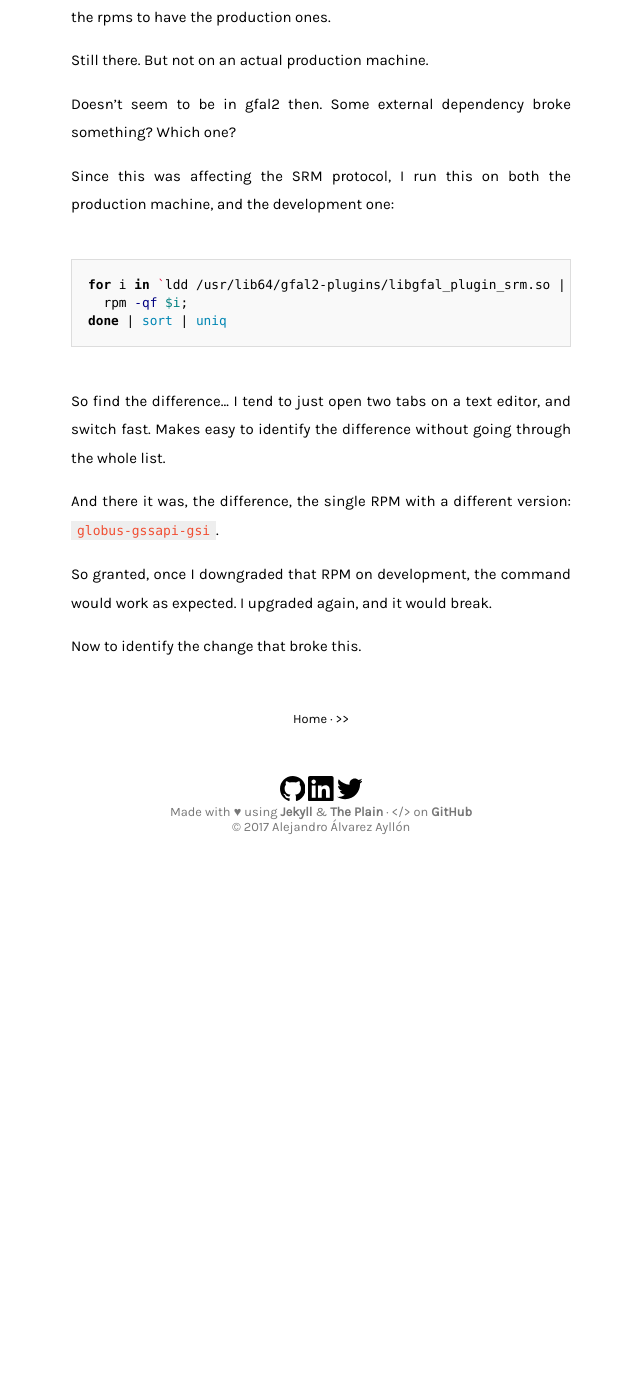
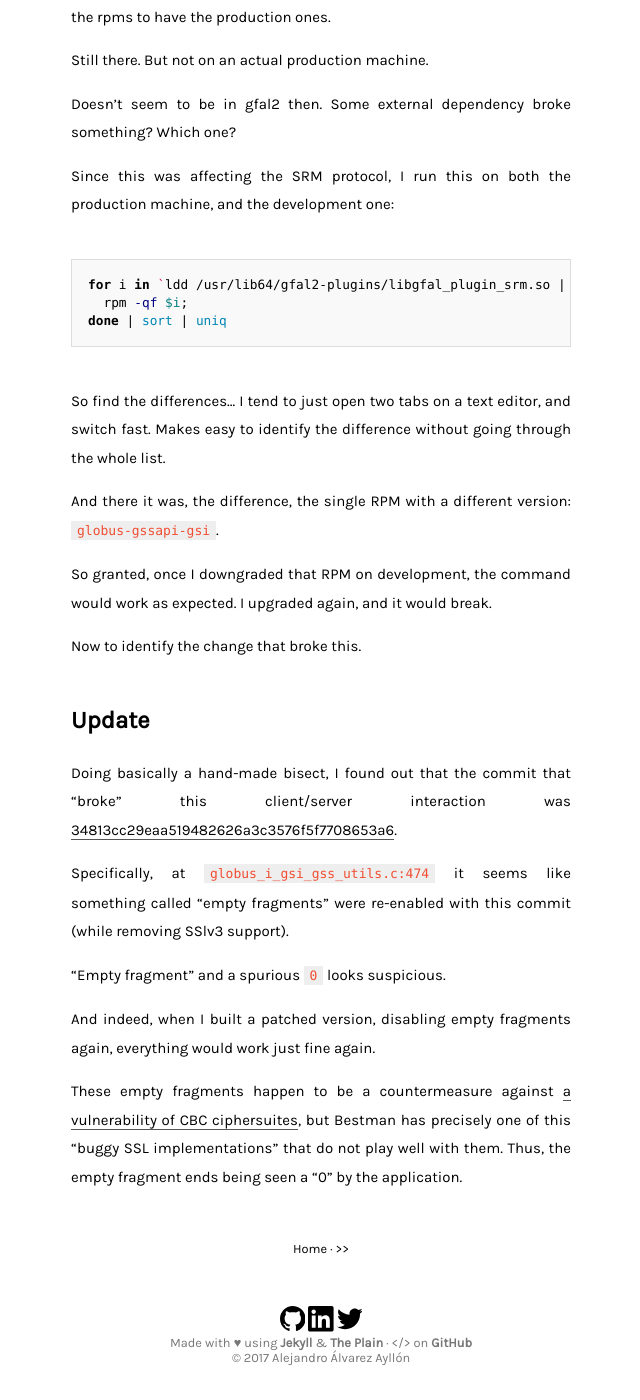
Before and after one commit to ayllon/ayllon.github.io, a Jekyll site: the page built from _posts/2017-07-20-but_it_doesnt_work_on_my_machine.md, in a window 1280 px wide and 1400 px high, scrolled down 689 px. Shown: the whole window, without its empty margins (319-959 px from the left). Built offline with Jekyll 4.4.1, drawn with Linux system fonts in a browser that asks for light colours; before the commit the page ends 1558 px from its top, so only the background shows below that; some of the changed text lies outside the part shown.

Commit message:
Update doesn't work on my machine

````diff
--- a/_posts/2017-07-20-but_it_doesnt_work_on_my_machine.md
+++ b/_posts/2017-07-20-but_it_doesnt_work_on_my_machine.md
@@ -32,7 +32,7 @@ for i in `ldd /usr/lib64/gfal2-plugins/libgfal_plugin_srm.so | cut -d'>' -f2 | c
 done | sort | uniq
 ```
 
-So find the difference... I tend to just open two tabs on a text editor,
+So find the differences... I tend to just open two tabs on a text editor,
 and switch fast. Makes easy to identify the difference without going through the
 whole list.
 
@@ -43,3 +43,20 @@ So granted, once I downgraded that RPM on development, the command would work as
 expected. I upgraded again, and it would break.
 
 Now to identify the change that broke this.
+
+## Update
+Doing basically a hand-made bisect, I found out that the commit that "broke" this
+client/server interaction was [34813cc29eaa519482626a3c3576f5f7708653a6](https://github.com/globus/globus-toolkit/commit/34813cc29eaa519482626a3c3576f5f7708653a6).
+
+Specifically, at `globus_i_gsi_gss_utils.c:474` it seems like something called
+"empty fragments" were re-enabled with this commit (while removing SSlv3 support).
+
+"Empty fragment" and a spurious `0` looks suspicious.
+
+And indeed, when I built a patched version, disabling empty fragments again,
+everything would work just fine again.
+
+These empty fragments happen to be a countermeasure against [a vulnerability of CBC
+ciphersuites](https://www.openssl.org/~bodo/tls-cbc.txt), but Bestman has
+precisely one of this "buggy SSL implementations" that do not play well with them.
+Thus, the empty fragment ends being seen a "0" by the application.
````
Also changed, not shown: other parts of _posts/2017-07-20-but_it_doesnt_work_on_my_machine.md (+1 -1 lines).
